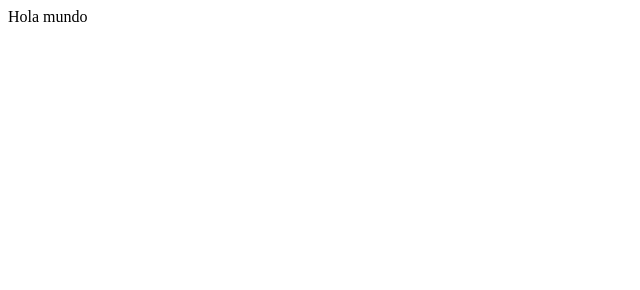
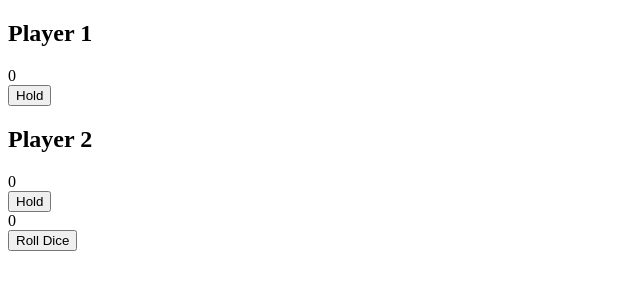
Before and after one commit to Ernjivi/clase_sat_8, a website: page index.html in a window 1280 px wide. Shown: the whole page, without its empty margins (0-640 px from the left). Drawn offline with Linux system fonts and the light colour scheme.

Commit message:
interface initialized

```diff
--- a/index.html
+++ b/index.html
@@ -1 +1,27 @@
-Hola mundo
+<!DOCTYPE html>
+<html lang="es-MX">
+<head>
+    <meta charset="UTF-8">
+    <meta name="viewport" content="width=device-width, initial-scale=1.0">
+    <meta http-equiv="X-UA-Compatible" content="ie=edge">
+    <title>Document</title>
+</head>
+<body>
+    <div id="board">
+        <div class="player" id="player1">
+            <h2>Player 1</h2>
+            <div class="score">0</div>
+            <button id="hold0">Hold</button>
+        </div>
+        <div class="player" id="player2">
+            <h2>Player 2</h2>
+            <div class="score">0</div>
+            <button id="hold1">Hold</button>
+        </div>
+        <div id="acumulado">0</div>
+        <div id="dice"></div>
+        <button id="rollDice">Roll Dice</button>
+    </div>
+    <script src="main.js"></script>
+</body>
+</html>
--- /dev/null
+++ b/main.js
@@ -0,0 +1,2 @@
+
+// Cache DOM
```
